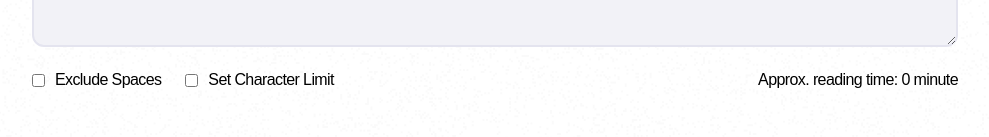
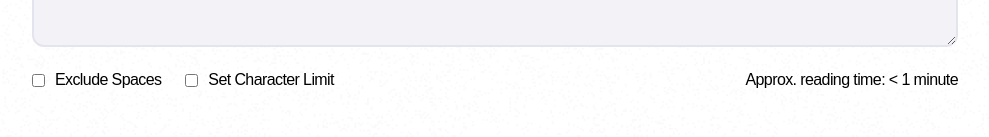
Before and after one commit to Maz-hub/react-character-counter, a React (Vite) app: page / in a window 1280 px wide. Shown: the part 457-594 px from the top of the page, without its empty margins (145-1134 px from the left). Built offline with nearby package versions, Linux system fonts and the light colour scheme; a web font is replaced by a local one.

Commit message:
feat: add reading time display to TextInputArea component

```diff
--- a/src/App.jsx
+++ b/src/App.jsx
@@ -61,6 +61,16 @@ function App() {
   const overLimit = limitOn && counts.charAll > limitValue;
   const exceededBy = overLimit ? counts.charAll - limitValue : 0;
 
+  const minutes = counts.words / 200;
+  const wholeMinutes = Math.ceil(minutes);
+  const displayReadingTime =
+    minutes < 1
+      ? "< 1 minute"
+      : `${wholeMinutes} minute${wholeMinutes > 1 ? "s" : ""}`;
+
+  console.log("words:", counts.words);
+  console.log("readingTime:", displayReadingTime);
+
   return (
     <>
       <div className="min-h-screen px-4 md:px-8 pt-4 pb-8 max-w-[990px] mx-auto">
@@ -79,6 +89,7 @@ function App() {
           onChangeLimit={onChangeLimit}
           overLimit={overLimit}
           exceededBy={exceededBy}
+          readingTime={displayReadingTime}
         />
         <StatCards counts={counts} />
         <StatLetters letterMap={counts.letterMap} />
--- a/src/components/TextInputArea.jsx
+++ b/src/components/TextInputArea.jsx
@@ -10,6 +10,7 @@ const TextInputArea = ({
   limitValue,
   onChangeLimit,
   overLimit,
+  readingTime,
 }) => {
   return (
     <>
@@ -80,7 +81,7 @@ const TextInputArea = ({
           </label>
 
           {/* Info text */}
-          <p className="md:ml-auto">Approx. reading time: 0 minute</p>
+          <p className="md:ml-auto">Approx. reading time: {readingTime}</p>
         </div>
       </section>
     </>
```
